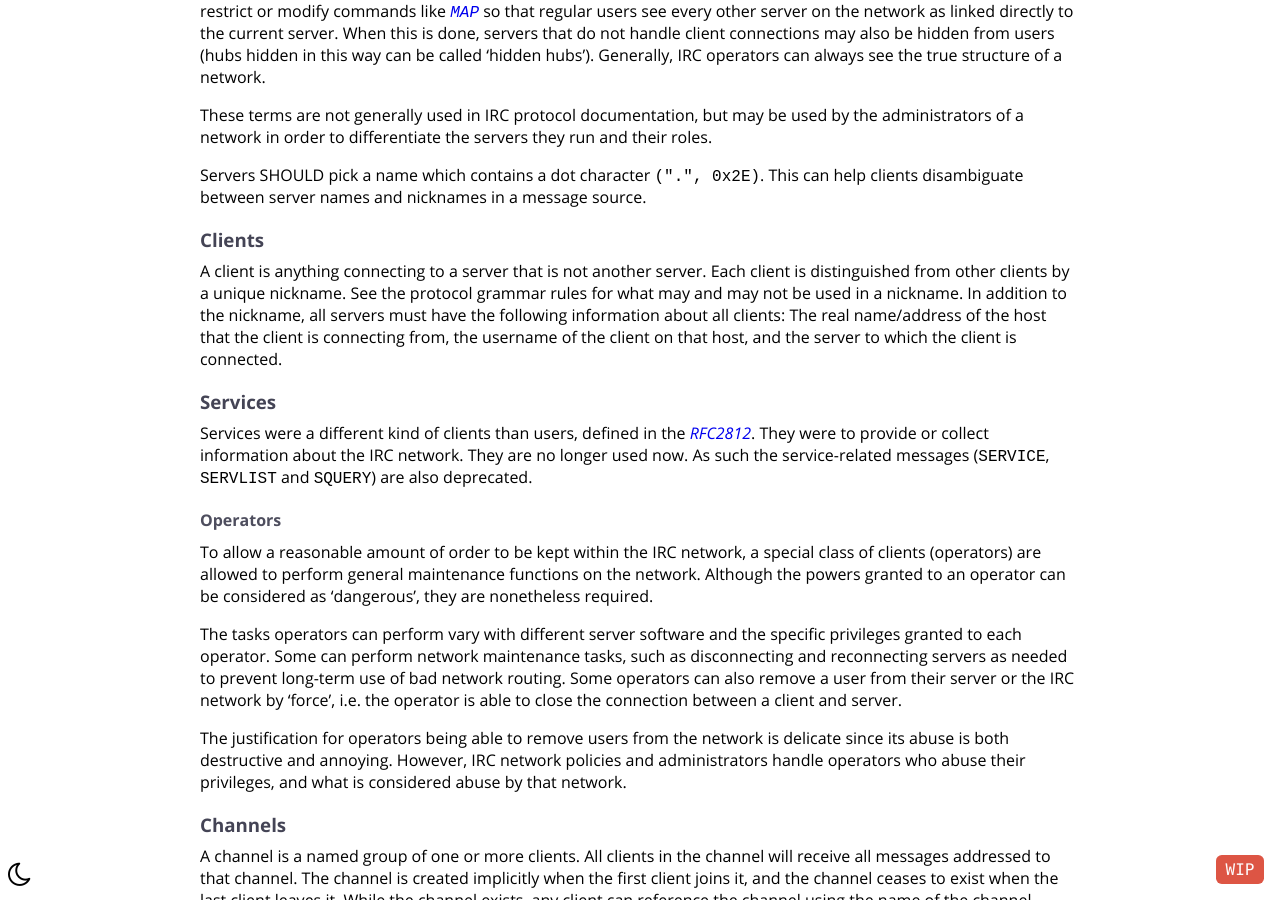
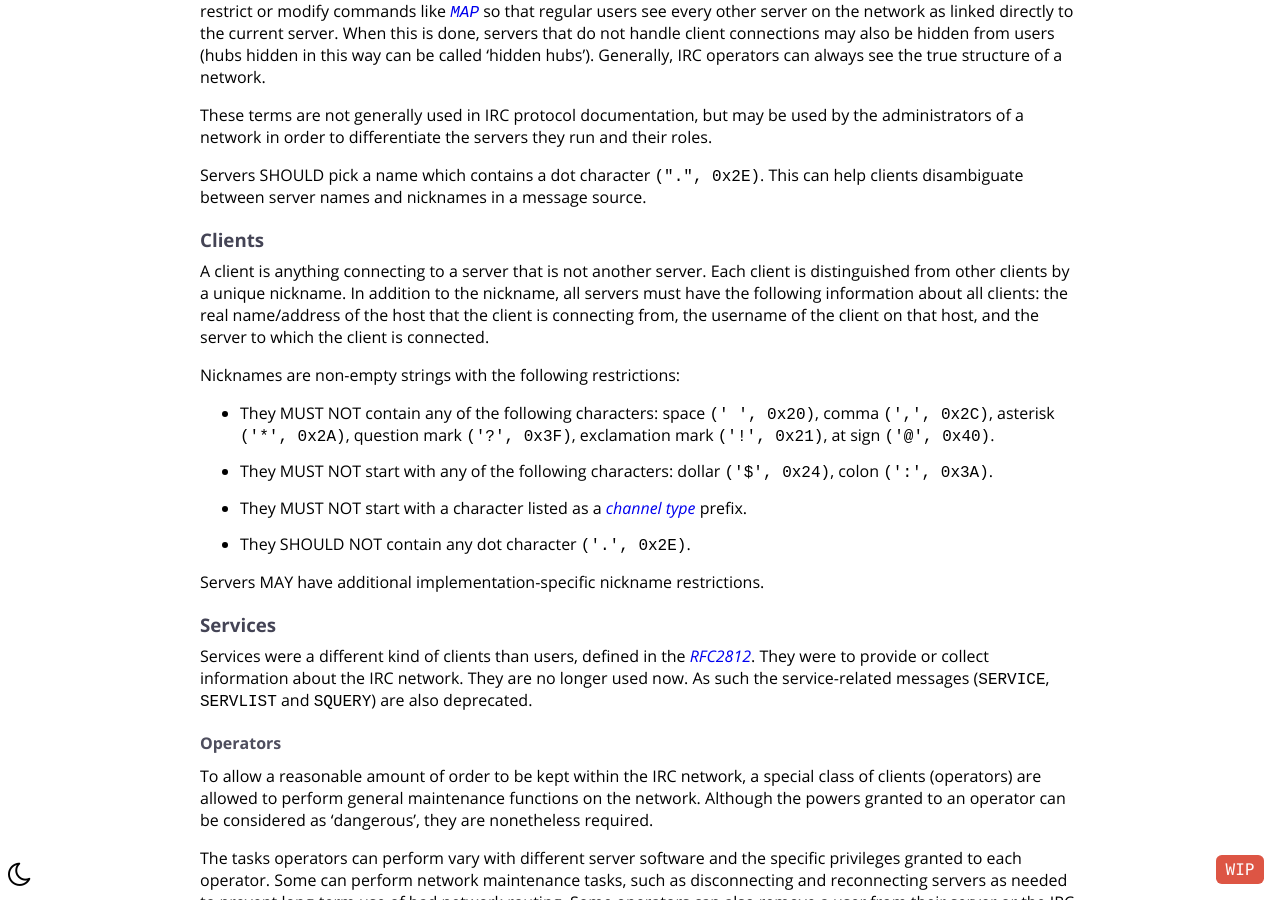
Before and after one commit to ircdocs/modern-irc, a Jekyll site: the page built from index.md, in a window 1280 px wide and 900 px high, scrolled down 8385 px. Built offline with Jekyll 4.4.1, drawn with Linux system fonts in a browser that asks for light colours; the table of contents is made by our own code.

Commit message:
Add nickname character restrictions (#169)
The original RFC is a lot more restrictive here:

    nickname   =  ( letter / special ) *8( letter / digit / special / "-" )
    letter     =  %x41-5A / %x61-7A       ; A-Z / a-z
    digit      =  %x30-39                 ; 0-9
    special    =  %x5B-60 / %x7B-7D
                   ; "[", "]", "\", "`", "_", "^", "{", "|", "}"

But in practice some servers allow more characters (e.g. UTF-8
letters).

See [1] and [2] for examples of nickname rules.

[1]: https://git.sr.ht/~emersion/soju/tree/a438c34489ce5e109d1dfac413fbed5042365e15/item/downstream.go#L210
[2]: https://github.com/ergochat/ergo/blob/eff6dd242b7dc1382ec555929bfbe536f4fe6b8b/irc/strings.go#L25

Closes: https://github.com/ircdocs/modern-irc/issues/157

```diff
--- a/_includes/concepts.md
+++ b/_includes/concepts.md
@@ -48,7 +48,16 @@ Servers SHOULD pick a name which contains a dot character `(".", 0x2E)`. This ca
 
 ### Clients
 
-A client is anything connecting to a server that is not another server. Each client is distinguished from other clients by a unique nickname. See the protocol grammar rules for what may and may not be used in a nickname. In addition to the nickname, all servers must have the following information about all clients: The real name/address of the host that the client is connecting from, the username of the client on that host, and the server to which the client is connected.
+A client is anything connecting to a server that is not another server. Each client is distinguished from other clients by a unique nickname. In addition to the nickname, all servers must have the following information about all clients: the real name/address of the host that the client is connecting from, the username of the client on that host, and the server to which the client is connected.
+
+Nicknames are non-empty strings with the following restrictions:
+
+- They MUST NOT contain any of the following characters: space `(' ', 0x20)`, comma `(',', 0x2C)`, asterisk `('*', 0x2A)`, question mark `('?', 0x3F)`, exclamation mark `('!', 0x21)`, at sign `('@', 0x40)`.
+- They MUST NOT start with any of the following characters: dollar `('$', 0x24)`, colon `(':', 0x3A)`.
+- They MUST NOT start with a character listed as a [channel type](#channel-types) prefix.
+- They SHOULD NOT contain any dot character `('.', 0x2E)`.
+
+Servers MAY have additional implementation-specific nickname restrictions.
 
 ### Services
 
```
